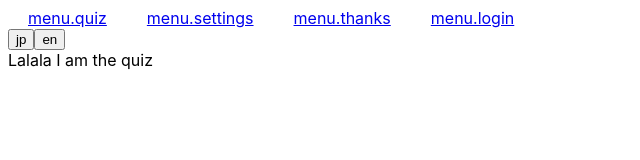
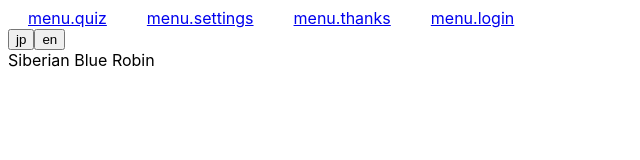
Before and after one commit to Anna-M-Thomas/yacho-master, a React (Create React App) app in the folder yacho-master-frontend/: page /quiz in a window 1280 px wide. Shown: the top 160 px of the page, without its empty margins (0-640 px from the left). Built offline with nearby package versions, Linux system fonts and the light colour scheme; no server answers.

Commit message:
Displaying questions, answers (text)

```diff
--- a/yacho-master-frontend/src/App.js
+++ b/yacho-master-frontend/src/App.js
@@ -1,6 +1,7 @@
 import React from "react";
 import { Switch, Route } from "react-router-dom";
 import Menu from "./Menu";
+import Quiz from "./Quiz";
 import { useTranslation } from "react-i18next";
 
 const Testcomponent = () => {
@@ -20,7 +21,7 @@ function App() {
       <Menu />
       <Switch>
         <Route path="/quiz">
-          <div>Lalala I am the quiz</div>
+          <Quiz />
         </Route>
         <Route path="/settings">
           <div>Lalala here are the settings</div>
--- a/yacho-master-frontend/src/Quiz.js
+++ b/yacho-master-frontend/src/Quiz.js
@@ -1,19 +1,161 @@
-import React from "react";
+import React, { useState, useEffect } from "react";
 import { useTranslation } from "react-i18next";
+import { getQuestion, getAnswers } from "./helperfunctions.js";
 
-const Mysterybird = ({ mysterybird }) => {
-  return <div>?</div>;
+const testBirds = [
+  {
+    id: "463834",
+    en: "White-browed Laughingthrush",
+    rec: "Greg Irving",
+    cnt: "Thailand",
+    url: "//www.xeno-canto.org/463834",
+    file: "//www.xeno-canto.org/463834/download",
+    lic: "//creativecommons.org/licenses/by-nc-sa/4.0/",
+    length: "0:38",
+    filename:
+      "XC463834-195 Laughingthrush - White-browed (Garrulax sannio comis) Call FEB 1633h 1700m DoiLangWest_GI_1309.mp3",
+  },
+  {
+    id: "541310",
+    en: "Northern Shoveler",
+    rec: "Grégory Bruneau",
+    cnt: "France",
+    url: "//www.xeno-canto.org/541310",
+    file: "//www.xeno-canto.org/541310/download",
+    lic: "//creativecommons.org/licenses/by-nc-sa/4.0/",
+    length: "0:20",
+    filename: "XC541310-200403 - 23h32 - Canard souchet.mp3",
+  },
+  {
+    id: "572071",
+    en: "Siberian Blue Robin",
+    rec: "Byoungsoon Jang",
+    cnt: "South Korea",
+    url: "//www.xeno-canto.org/572071",
+    file: "//www.xeno-canto.org/572071/download",
+    lic: "//creativecommons.org/licenses/by-nc-sa/4.0/",
+    length: "1:23",
+    filename: "XC572071-2020.06.27.8.56(siberian blue robin).mp3",
+  },
+  {
+    id: "618175",
+    en: "Grey Wagtail",
+    rec: "Irish Wildlife Sounds",
+    cnt: "Ireland",
+    url: "//www.xeno-canto.org/618175",
+    file: "//www.xeno-canto.org/618175/download",
+    lic: "//creativecommons.org/licenses/by-nc-sa/4.0/",
+    length: "0:11",
+    filename: "XC618175-Grey Wagtail_Flight Call_The Camber, Cobh_301220.mp3",
+  },
+  {
+    id: "625505",
+    en: "Common Kingfisher",
+    rec: "Nikolay Sariev",
+    cnt: "United Kingdom",
+    url: "//www.xeno-canto.org/625505",
+    file: "//www.xeno-canto.org/625505/download",
+    lic: "//creativecommons.org/licenses/by-nc-sa/4.0/",
+    length: "0:24",
+    filename: "XC625505- рибарче (Alcedo atthis), 2020-10-15, 16.02.mp3",
+  },
+  {
+    id: "578823",
+    en: "Japanese Green Woodpecker",
+    rec: "Okamoto Keita Sin",
+    cnt: "Japan",
+    url: "//www.xeno-canto.org/578823",
+    file: "//www.xeno-canto.org/578823/download",
+    lic: "//creativecommons.org/licenses/by-nc-sa/4.0/",
+    length: "0:06",
+    filename:
+      "XC578823-Woodpecker, Japanese Green_2019-12-13_0811_Japan_Miyazaki.mp3",
+  },
+  {
+    id: "481370",
+    en: "Black-necked Grebe",
+    rec: "Hans Groot",
+    cnt: "Netherlands",
+    url: "//www.xeno-canto.org/481370",
+    file: "//www.xeno-canto.org/481370/download",
+    lic: "//creativecommons.org/licenses/by-nc-sa/4.0/",
+    length: "0:18",
+    filename: "XC481370-Geoorde Fuut roep NHD 130517.mp3",
+  },
+  {
+    id: "628793",
+    en: "Eurasian Bittern",
+    rec: "Albert Subirà",
+    cnt: "Spain",
+    url: "//www.xeno-canto.org/628793",
+    file: "//www.xeno-canto.org/628793/download",
+    lic: "//creativecommons.org/licenses/by-nc-sa/4.0/",
+    length: "0:04",
+    filename: "XC628793-Bitó 210310_h23.05.1.mp3",
+  },
+  {
+    id: "557998",
+    en: "Oriental Pratincole",
+    rec: "Bram Piot",
+    cnt: "Laos",
+    url: "//www.xeno-canto.org/557998",
+    file: "//www.xeno-canto.org/557998/download",
+    lic: "//creativecommons.org/licenses/by-nc-sa/4.0/",
+    length: "0:56",
+    filename:
+      "XC557998-OrientalPratincole_VientianeThatLuang_200506_0794_edited.mp3",
+  },
+  {
+    id: "629278",
+    en: "Mallard",
+    rec: "Paul Marvin",
+    cnt: "United States",
+    url: "//www.xeno-canto.org/629278",
+    file: "//www.xeno-canto.org/629278/download",
+    lic: "//creativecommons.org/licenses/by-nc-sa/4.0/",
+    length: "0:07",
+    filename:
+      "XC629278-Mallard m,f flt -CA, Upper Otay Lk, Mar 14, 2021, 0800 AM.mp3",
+  },
+];
+
+const Mysterybird = ({ question }) => {
+  return <div>{question.en}</div>;
 };
 
 const Answers = ({ answers }) => {
-  return answers.forEach((bird) => <div>{bird.name}</div>);
+  return answers.forEach((bird) => <div>Howdy</div>);
 };
 
 const Quiz = () => {
-  <>
-    <Mysterybird />
-    <Answers />
-  </>;
+  const [question, setQuestion] = useState(getQuestion(testBirds));
+  const [answers, setAnswers] = useState(null);
+
+  //   const getAnswers = (length, question, array) => {
+  //     let returnArray = [question];
+  //     while (returnArray.length < length) {
+  //       const randomIndex = Math.floor(Math.random() * array.length);
+  //       const candidate = array[randomIndex];
+  //       const success = returnArray.every((item) => item.id !== candidate.id);
+  //       if (success) {
+  //         returnArray.push(candidate);
+  //       }
+  //     }
+  //     return shuffle(returnArray);
+  //   };
+
+  useEffect(() => {
+    //why is this returning as null from getAnswers? something's wrong with shuffle
+    const result = getAnswers((4, question, testBirds));
+    console.log("result in useEffect", result);
+    setAnswers(getAnswers(4, question, testBirds));
+  }, []);
+
+  return (
+    <>
+      <Mysterybird question={question} />
+    </>
+  );
 };
 
 export default Quiz;
--- /dev/null
+++ b/yacho-master-frontend/src/helperfunctions.js
@@ -0,0 +1,38 @@
+//Fisher-Yates algorithm
+//thanks to Nitin Patel, Medium article
+const shuffle = (array) => {
+  for (let i = array.length - 1; i > 0; i--) {
+    const j = Math.floor(Math.random() * i);
+    const temp = array[i];
+    array[i] = array[j];
+    array[j] = temp;
+  }
+  return array;
+};
+
+//Includes min, excludes max
+//Math.floor(Math.random() * (max - min) + min);
+//Min index is zero
+const getQuestion = (array) => {
+  console.log("array length", array.length);
+  const randomIndex = Math.floor(Math.random() * array.length);
+  return array[randomIndex];
+};
+
+const getAnswers = (length, question, array) => {
+  console.log("length, question, array", length, question, array);
+  let returnArray = [question];
+  console.log("returnArray", returnArray);
+  while (returnArray.length < length) {
+    const randomIndex = Math.floor(Math.random() * array.length);
+    const candidate = array[randomIndex];
+    const success = returnArray.every((item) => item.id !== candidate.id);
+    if (success) {
+      returnArray.push(candidate);
+    }
+  }
+  console.log("returnArray before shuffle", returnArray);
+  return shuffle(returnArray);
+};
+
+export { getQuestion, getAnswers };
```
Also changed, not shown: 2 other files (tests, documents, lock files or other folders).
